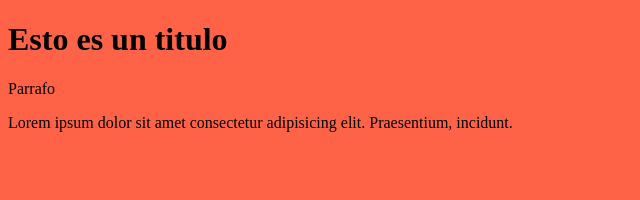
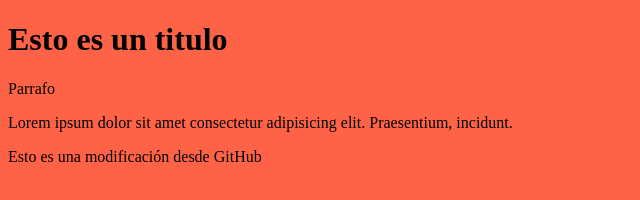
Before and after one commit to YANKALF11/CursoGit, a plain HTML site: page index.html in a window 1280 px wide. Shown: the whole page, without its empty margins (0-640 px from the left). Drawn offline with Linux system fonts and the light colour scheme.

Commit message:
Update index.html

```diff
--- a/index.html
+++ b/index.html
@@ -12,6 +12,6 @@
 	<p>Parrafo</p>
 	Lorem ipsum dolor sit amet consectetur adipisicing elit. Praesentium, incidunt.
 
-
+	<p>Esto es una modificación desde GitHub</p>
 </body>
 </html>
```
